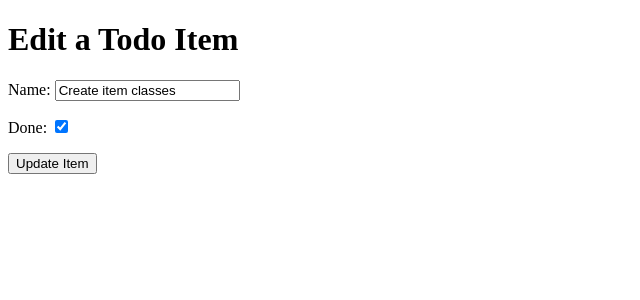
After one commit to TaraRhoseyn/boutique_ado, a Django app: page /edit/1 in a window 1280 px wide. The commit adds this page. Shown: the top 300 px of the page, without its empty margins (0-640 px from the left). Run offline with Django 3.2, Linux system fonts and the light colour scheme; data comes from the database, SQL or seed files in the repository; both versions use the stored data as it was after the commit.

Commit message:
Add ability to update item data

```diff
--- a/boutique_ado/urls.py
+++ b/boutique_ado/urls.py
@@ -16,7 +16,7 @@ Including another URLconf
 from django.contrib import admin
 from django.urls import path
 # Importing views from app here:
-from todo.views import get_todo_list, add_item
+from todo.views import get_todo_list, add_item, edit_item
 
 urlpatterns = [
     path('admin/', admin.site.urls),
@@ -24,5 +24,8 @@ urlpatterns = [
     # Takes 3 params. 1st url, 2nd function, 3rd name
     # Empty string means no url specified
     path('', get_todo_list, name='get_todo_list'),
-    path('add', add_item, name='add')
+    path('add', add_item, name='add'),
+    # the <> is how data moves from links or forms into
+    # templates and into views which expect it as a param
+    path('edit/<item_id>', edit_item, name='edit')
 ]
--- /dev/null
+++ b/todo/templates/todo/edit_item.html
@@ -0,0 +1,27 @@
+<!DOCTYPE html>
+<html lang="en">
+    <head>
+        <meta charset="UTF-8">
+        <meta http-equiv="X-UA-Compatible" content="IE=edge">
+        <meta name="viewport" content="width=device-width, initial-scale=1.0">
+        <title>Edit Item</title>
+    </head>
+    <body>
+        <h1>Edit a Todo Item</h1>
+        <form method="POST">
+            <!-- csrf token added for security when posting info
+            in Django. It'll generate random value to be added
+            as a hidden input when forms submitted.
+            It also confirms where data is coming from,
+            Django will throw error without this when
+            submitting form -->
+            {% csrf_token %}
+            {{ form.as_p }}
+            <div>
+                <p>
+                    <button type="submit">Update Item</button>
+                </p>
+            </div>
+        </form>
+    </body>
+</html>
--- a/todo/views.py
+++ b/todo/views.py
@@ -1,4 +1,4 @@
-from django.shortcuts import render, redirect
+from django.shortcuts import render, redirect, get_object_or_404
 # Use item model in views
 from .models import Item
 # Use form
@@ -22,8 +22,26 @@ def add_item(request):
         if form.is_valid():
             form.save()
             return redirect('get_todo_list')
+    # instance of ItemForm:
     form = ItemForm()
     context = {
         'form': form
     }
     return render(request, 'todo/add_item.html', context)
+
+
+def edit_item(request, item_id):
+    # below method will return object if found based
+    # on id or a 404 error
+    item = get_object_or_404(Item, id=item_id)
+    if request.method == 'POST':
+        form = ItemForm(request.POST, instance=item)
+        if form.is_valid():
+            form.save()
+            return redirect('get_todo_list')
+    # instance passes current data to form for ease of user editting
+    form = ItemForm(instance=item)
+    context = {
+        'form': form
+    }
+    return render(request, 'todo/edit_item.html', context)
```
Also changed, not shown: todo/templates/todo/todo_list.html (+5 -2 lines), db.sqlite3.
